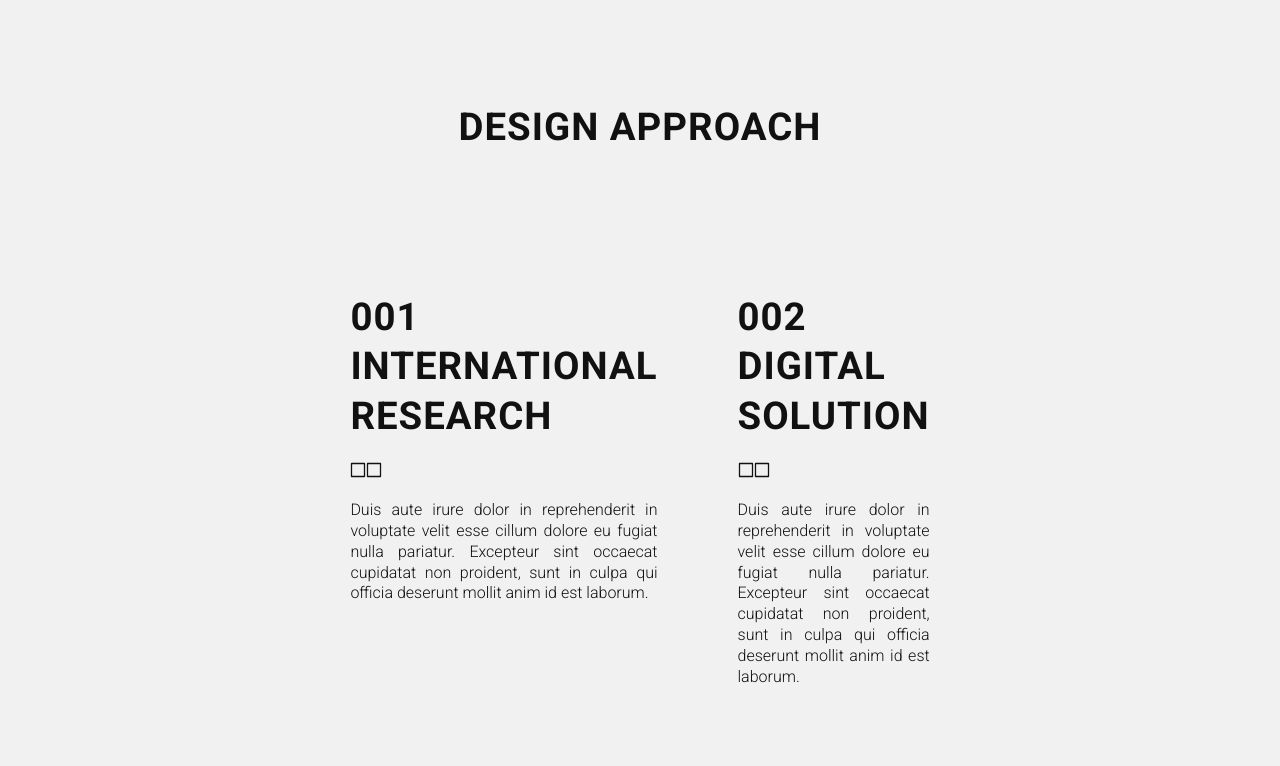
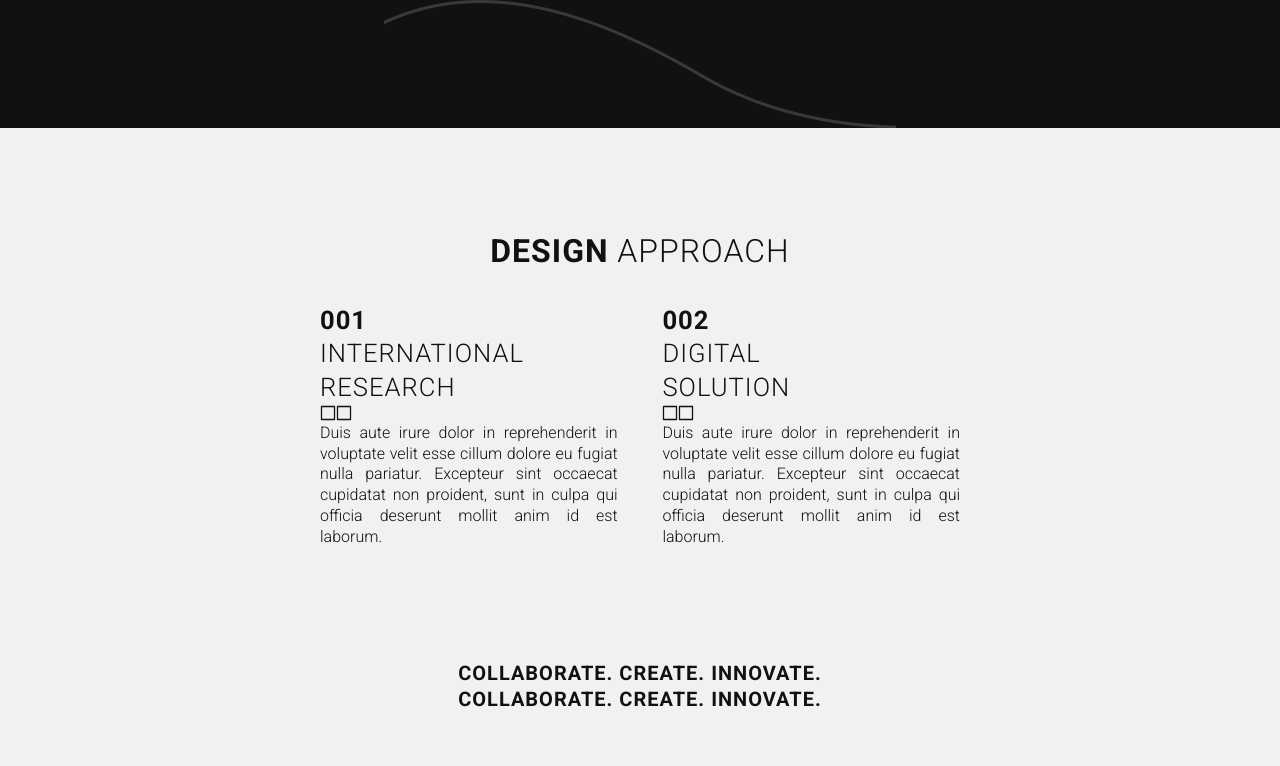
Before and after one commit to edenacyg/MadHatter, a React (Create React App) app: page / in a window 1280 px wide. Shown: the part 1414-2180 px from the top of the page. Built offline with nearby package versions, Linux system fonts and the light colour scheme.

Commit message:
projects responsive_01

```diff
--- a/src/Components/Layout/Body.jsx
+++ b/src/Components/Layout/Body.jsx
@@ -63,7 +63,7 @@ function Body() {
 						</div>
 
 						<div className='digital-content'>
-							<h3><span className='styled'>002</span><br />Digital solution</h3>
+							<h3><span className='styled'>002</span><br />Digital <br /> solution</h3>
 							<div className='icons'>
 								<BorderOutlined />
 								<BorderOutlined />
@@ -102,12 +102,15 @@ function Body() {
 							<Testimonial />
 							<Testimonial />
 							<Testimonial />
-						</div>
-						<div className='item-con'>
 							<Testimonial />
 							<Testimonial />
 							<Testimonial />
 						</div>
+						{/* <div className='item-con'>
+							<Testimonial />
+							<Testimonial />
+							<Testimonial />
+						</div> */}
 					</div>
 				</div>
 			</div>
--- a/src/Components/Partials/project.jsx
+++ b/src/Components/Partials/project.jsx
@@ -5,7 +5,7 @@ function project() {
     return (
         <div className='item'>
             <img src="./images/hero-image.jpg" alt="" />
-            <h6>Project - 001</h6>
+            <h2>Project - 001</h2>
             <div className='icons'>
                 <BorderOutlined />
                 <BorderOutlined />
--- a/src/Styles/App.css
+++ b/src/Styles/App.css
@@ -8,36 +8,32 @@
 .App h2,
 .App h3,
 .App h4,
-.App h5,
+.App h5 {
+  font-weight: 700;
+  text-transform: uppercase;
+  letter-spacing: 1px;
+  line-height: 1.3;
+}
+
+.App h1 {
+  font-size: clamp(2.3rem, 3vw, 10rem);
+}
+
+.App h2 {
+  font-size: clamp(1.2rem, 2.5vw, 6rem);
+  font-weight: 300;
+}
+
+.App h3 {
+  font-size: clamp(1rem, 2vw, 3rem);
+  font-weight: 300;
+}
+
 .App h6 {
   font-weight: 700;
   text-transform: uppercase;
   letter-spacing: 1px;
   line-height: 1.3;
-  font-size: clamp(2.3rem, 3vw, 10rem);
-}
-
-.App h1:nth-child(2),
-.App h2:nth-child(2),
-.App h3:nth-child(2),
-.App h4:nth-child(2),
-.App h5:nth-child(2),
-.App h6:nth-child(2) {
-  font-size: clamp(1.2rem, 2.5vw, 6rem);
-  font-weight: lighter;
-}
-
-.App h1:nth-child(3),
-.App h2:nth-child(3),
-.App h3:nth-child(3),
-.App h4:nth-child(3),
-.App h5:nth-child(3),
-.App h6:nth-child(3) {
-  font-size: clamp(1rem, 2vw, 3rem);
-  font-weight: lighter;
-}
-
-.App h6 {
   font-size: 20px;
 }
 
@@ -167,7 +163,7 @@ header nav {
 .page-body .about-con .about-subcon {
   background-color: #111111;
   color: #f1f1f1;
-  width: clamp(65%, 20vw, 50%);
+  width: clamp(22rem, 40vw, 45rem);
   display: flex;
   flex-direction: column;
   justify-content: center;
@@ -227,25 +223,21 @@ header nav {
   flex-direction: column;
   display: flex;
   align-items: center;
-  gap: 100px;
+  gap: 2rem;
 }
 
 .page-body .approach-con .contents {
   display: flex;
+  flex-wrap: wrap;
+  gap: 2.8rem;
+  margin-bottom: 5rem;
 }
 
-.page-body .approach-con .intentional-content {
-  padding: 40px;
+.page-body .approach-con .intentional-content,
+.page-body .approach-con .digital-content {
+  flex: 1 1 calc(230px - 10px);
   display: flex;
   flex-direction: column;
-  gap: 20px;
-}
-
-.page-body .approach-con .digital-content {
-  padding: 40px;
-  display: flex;
-  flex-direction: column;
-  gap: 20px;
 }
 
 .page-body .project-con {
@@ -308,6 +300,7 @@ header nav {
   display: flex;
   gap: 5%;
   text-align: left;
+  flex-wrap: wrap;
 }
 
 .page-body .project-con .testimonial-subcon .item-con .item {
@@ -319,6 +312,7 @@ header nav {
   margin-top: 5%;
   gap: 10px;
   border-radius: 5%;
+  flex: 1 1 calc(350px - 100px);
 }
 
 .page-body .project-con .testimonial-subcon .item-con .item a {
--- a/src/Styles/App.scss
+++ b/src/Styles/App.scss
@@ -7,25 +7,29 @@
 	h2,
 	h3,
 	h4,
-	h5,
-	h6 {
+	h5 {
 		@include heading;
+	}
+
+	h1 {
 		font-size: clamp(2.3rem, 3vw, 10rem);
+	}
 
-		&:nth-child(2) {
-			font-size: clamp(1.2rem, 2.5vw, 6rem);
-			font-weight: lighter;
-		}
+	h2 {
+		font-size: clamp(1.2rem, 2.5vw, 6rem);
+		font-weight: 300;
+	}
 
-		&:nth-child(3) {
+	h3 {
 		font-size: clamp(1rem, 2vw, 3rem);
-		font-weight: lighter;
-		}
+		font-weight: 300;
 	}
 
 	h6 {
+		@include heading;
 		font-size: 20px;
 	}
+
 	.styled {
 		font-weight: bold;
 	}
@@ -127,7 +131,7 @@ header {
 
 		.about-subcon {
 			@include dark;
-			width: clamp(65%, 20vw, 50%);
+			width: clamp(22rem, 40vw, 45rem);
 			display: flex;
 			flex-direction: column;
 			justify-content: center;
@@ -164,27 +168,22 @@ header {
 			flex-direction: column;
 			display: flex;
 			align-items: center;
-			gap: 100px;
+			gap: 2rem;
 		}
 
 		.contents {
 			display: flex;
+			flex-wrap: wrap;
+			gap: 2.8rem;
+			margin-bottom: 5rem;
 		}
 
-		.intentional-content {
-			padding: 40px;
+		.intentional-content,
+		.digital-content {
+			flex: 1 1 calc(230px - 10px);
 			display: flex;
 			flex-direction: column;
-			gap: 20px;
 		}
-
-		.digital-content {
-			padding: 40px;
-			display: flex;
-			flex-direction: column;
-			gap: 20px;
-		}
-
 	}
 
 	.project-con {
@@ -231,6 +230,7 @@ header {
 				display: flex;
 				gap: 5%;
 				text-align: left;
+				flex-wrap: wrap;
 
 				.item {
 					@include light;
@@ -240,6 +240,7 @@ header {
 					margin-top: 5%;
 					gap: 10px;
 					border-radius: 5%;
+					flex: 1 1 calc(350px - 100px);
 
 					content {
 						display: flex;
@@ -271,7 +272,8 @@ header {
 
 			img {
 				border-radius: 5%;
-				height: clamp(22rem, 30vw, 50rem);;
+				height: clamp(22rem, 30vw, 50rem);
+				;
 			}
 
 			h2 {
--- a/src/Variables/Variable.css
+++ b/src/Variables/Variable.css
@@ -1 +1 @@
-@import url("https://fonts.googleapis.com/css2?family=Montserrat:wght@900&family=Poppins:wght@100;200;900&family=Roboto:wght@300;700&display=swap");
+@import url("https://fonts.googleapis.com/css2?family=Montserrat:wght@900&family=Poppins:wght@100;200;900&family=Roboto:wght@300;700&display=swap");/*# sourceMappingURL=Variable.css.map */
```
Also changed, not shown: 1 other file (tests, documents, lock files or other folders).
